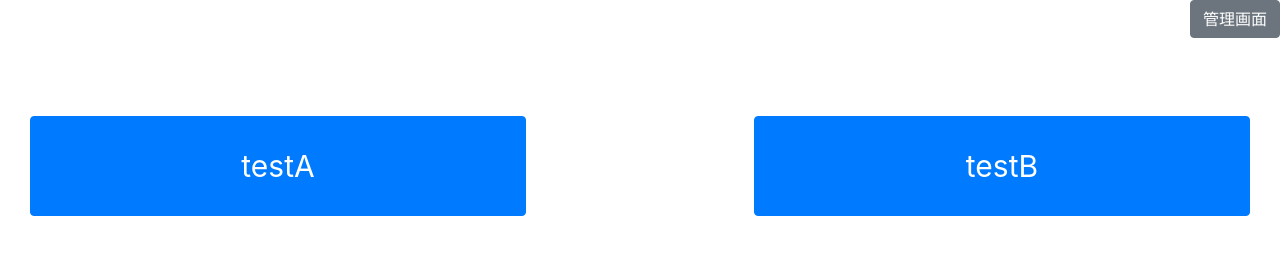
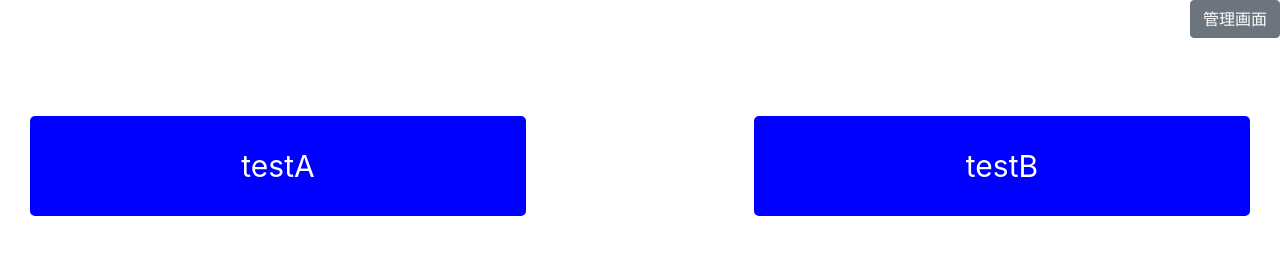
Before and after one commit to gacktomo/sahashi-counter, a plain HTML site: page index.html in a window 1280 px wide. Drawn offline with nearby package versions, Linux system fonts and the light colour scheme.

Commit message:
ボタン内に文字を収めた

```diff
--- a/index.html
+++ b/index.html
@@ -14,6 +14,11 @@
         height:100px;
         outline:none !important;
         -webkit-transition:all .5s;
+        word-wrap: break-word;
+        background-color: blue;
+        color: white;
+        border-radius: 5px;
+        border: none;
       }
       .btn-count:active {
         transform: scale(0.95);
@@ -90,7 +95,14 @@
 
       <br> <br>
       <div class="contain">
-        <button v-for="(button, i) in buttons" v-bind:style="{ width: layout }" onfocus="this.blur();" class="btn btn-primary btn-count" @click="countUp(i)">{{button.name}}</button>
+        <button v-for="(button, i) in buttons"
+          v-bind:style="{ width: layout }"
+          style="width: 5em;"
+          onfocus="this.blur();"
+          class="btn-count"
+          @click="countUp(i)">
+            {{button.name}}
+        </button>
       </div>
 
     </div>
```
